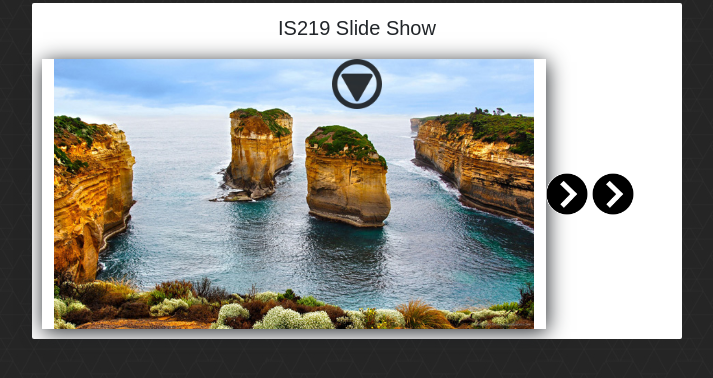
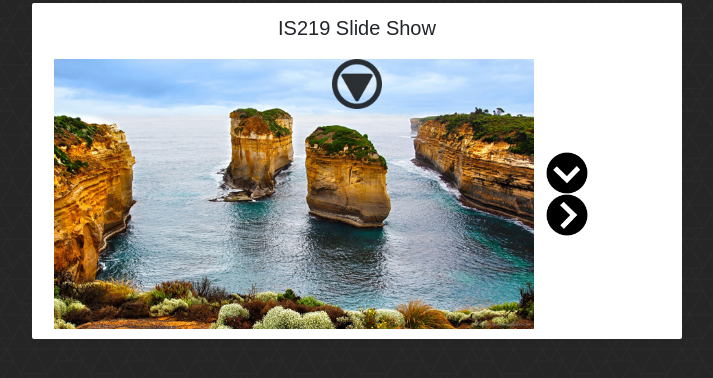
Before and after one commit to sjaworowicz/Jaworowicz--PhotoGallery, a PHP site: page /index.html in a window 1280 px wide. Shown: the top 378 px of the page, without its empty margins (283-996 px from the left). Run offline with PHP 8.4, Linux system fonts and the light colour scheme; grey boxes labelled with a size stand in for pictures from a placeholder-image service; some libraries are stand-ins or nearby versions.

Commit message:
milestone 2

```diff
--- a/css/style.css
+++ b/css/style.css
@@ -52,11 +52,20 @@ body {
 #prevPhoto {
 	height: 42px;
 	width: 42px;
+	transform: rotate(90deg);
+}
+
+#prevPhoto:hover{
+	opacity: .8;
 }
 
 #nextPhoto {
 	height: 42px;
 	width: 42px;
+}
+
+#nextPhoto:hover{
+	opacity: .8;
 }
 
 .details p {
--- a/index.html
+++ b/index.html
@@ -16,12 +16,12 @@
     <p class="banner">IS219 Slide Show</p>
     <div id="slideShow" class= "conatiner-fluid d-flex justify-content-center align-items-center">
       <div class="photoHolder row">
-        <img class="thumbnail" id="photo" src="http://placehold.it/518x389?text=Welcome+to+my+Gallery" alt="Gallery Image"/>
+        <img class="align-items-center" id="photo" src="http://placehold.it/518x389?text=Welcome+to+my+Gallery" alt="Gallery Image"/>
       </div>
       <img class="moreIndicator rot90 d-flex col-12 justify-content-center align-items-bottom" src="img/more.png" alt="More Content"/>
       <div id="nav" class="col">
-        <img id="prevPhoto" class='rot180' src="img/arrow.png" alt="Previous Photo"/>
-        <img id="nextPhoto" src="img/arrow.png" alt="Next Photo"/>
+        <img id="prevPhoto" class='rot180 col-4 d-flex' src="img/arrow.png" alt="Previous Photo"/>
+        <img id="nextPhoto" class='col-4 d-flex' src="img/arrow.png" alt="Next Photo"/>
       </div>
       <div class="details row">
         <p class="location">Location: </p>
--- a/js/gallery.js
+++ b/js/gallery.js
@@ -128,5 +128,15 @@ $("img.moreIndicator").click(function(){
 	$("img.moreIndicator").removeClass("rot270");
 	$("img.moreIndicator").addClass("rot90");
   }
+  $("div.details").fadeToggle();
  });
 });
+
+$(document).ready(function() {
+	$("#nextPhoto").click(function() {
+	  $("#gallery").flush();
+	});
+	$("#prevPhoto").click(function() {
+		$("#gallery").flush();
+	  });
+  });
```
